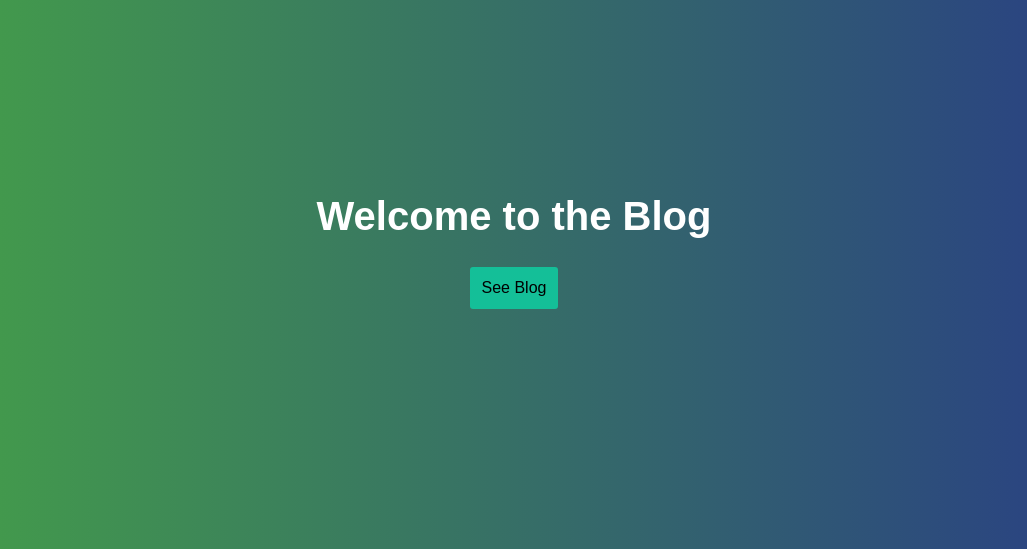
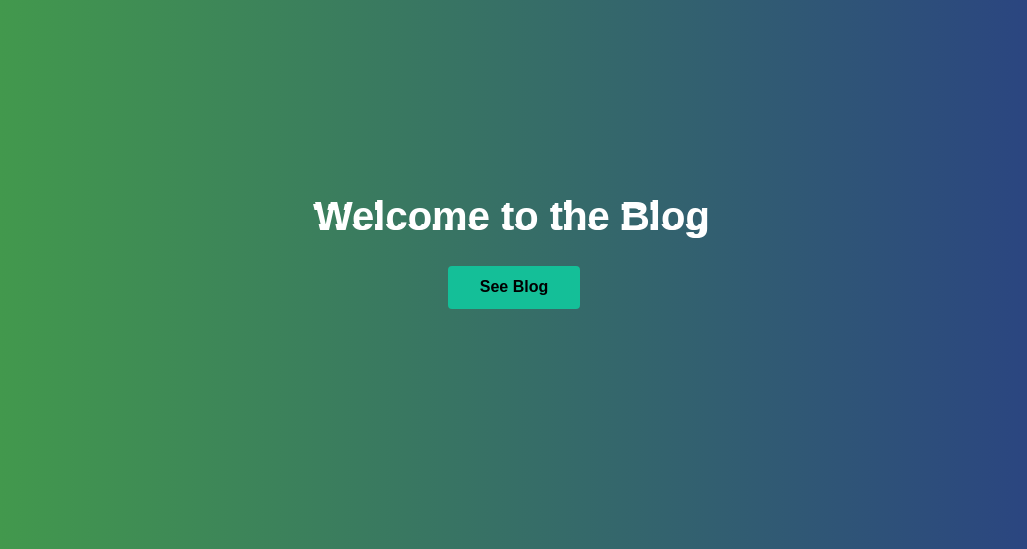
Before and after one commit to saurav1066/Django_assignment_1, a Django app: page / in a window 1280 px wide. Shown: the part 171-720 px from the top of the page, without its empty margins (126-1153 px from the left). Run offline with Django 3.2, Linux system fonts and the light colour scheme.

Commit message:
Added animations

```diff
--- a/blogApp/templates/index.html
+++ b/blogApp/templates/index.html
@@ -7,13 +7,9 @@
         body,html{
             width: auto;
 	        height: 100%;
-<!--	        background: rgb(2,0,36);-->
-<!--            background: linear-gradient(90deg, rgba(2,0,36,1) 0%, rgba(33,33,154,1) 0%, rgba(11,154,222,1) 0%, rgba(11,155,222,1)-->
-<!--            9%, rgba(9,165,228,1) 48%, rgba(0,212,255,1) 80%);-->
             background: #283c86;
             background: -webkit-linear-gradient(to right, #45a247, #283c86);
             background: linear-gradient(to right, #45a247, #283c86);
-
         }
 
         body,p {
@@ -34,6 +30,63 @@
         h1 {
 	        color: white;
 	        font: 700 2.5rem/3rem "Montserrat", sans-serif;
+
+        }
+        .heading{
+            animation: glitch 1s linear infinite;
+        }
+        @keyframes glitch{
+          2%,64%{
+            transform: translate(2px,0) skew(0deg);
+          }
+          4%,60%{
+            transform: translate(-2px,0) skew(0deg);
+          }
+          62%{
+            transform: translate(0,0) skew(5deg);
+          }
+        }
+        .heading:before,
+        .heading:after{
+          content: attr(title);
+          position: absolute;
+          left: 0;
+        }
+
+        .heading:before{
+          animation: glitchTop 1s linear infinite;
+          clip-path: polygon(0 0, 100% 0, 100% 33%, 0 33%);
+          -webkit-clip-path: polygon(0 0, 100% 0, 100% 33%, 0 33%);
+        }
+
+        @keyframes glitchTop{
+          2%,64%{
+            transform: translate(2px,-2px);
+          }
+          4%,60%{
+            transform: translate(-2px,2px);
+          }
+          62%{
+            transform: translate(13px,-1px) skew(-13deg);
+          }
+        }
+
+        .heading:after{
+          animation: glitchBotom 1.5s linear infinite;
+          clip-path: polygon(0 67%, 100% 67%, 100% 100%, 0 100%);
+          -webkit-clip-path: polygon(0 67%, 100% 67%, 100% 100%, 0 100%);
+        }
+
+        @keyframes glitchBotom{
+          2%,64%{
+            transform: translate(-2px,0);
+          }
+          4%,60%{
+            transform: translate(-2px,0);
+          }
+          62%{
+            transform: translate(-22px,5px) skew(21deg);
+          }
         }
 
         h2{
@@ -41,14 +94,19 @@
         }
 
         button{
-            display: inline-block;
-            width: auto;
-            padding: 10px;
-            border: 2px solid #14bf98;
-            border-radius: 3px;
+         	display: inline-block;
+            padding: 1.1875rem 1.875rem 1.1875rem 1.875rem;
+            border: 0.125rem solid #14bf98;
+            border-radius: 0.25rem;
             background-color: #14bf98;
             color: #fff;
-            font: sans-serif;
+            font: 700 0.75rem/0 "Montserrat", sans-serif;
+            text-decoration: none;
+            transition: all 0.2s;
+        }
+        button:hover {
+            background-color: transparent;
+            color: #14bf98;
             text-decoration: none;
         }
 
@@ -72,12 +130,14 @@
         }
 
 
+
     </style>
 </head>
 <body>
     {%block content%}
     <div id = "index_page">
-        <h1>Welcome to the Blog</h1>
+        <h1 class = "heading" title="Welcome to the Blog">Welcome to the Blog</h1>
+
         <button>
             <a class="btn btn-primary" href="/blogs">See Blog</a>
         </button>
```
